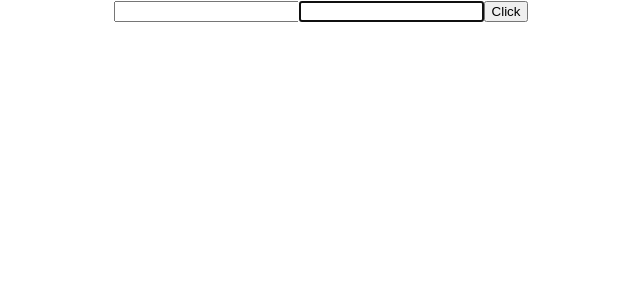
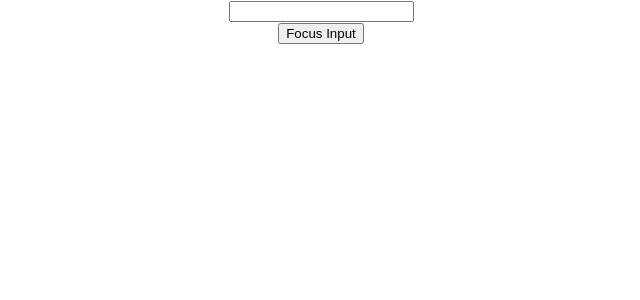
Before and after one commit to CZDiego/react-tutorial, a React (Create React App) app: page / in a window 1280 px wide. Shown: the top 300 px of the page, without its empty margins (319-959 px from the left). Built offline with nearby package versions, Linux system fonts and the light colour scheme.

Commit message:
Add ref forwarding

```diff
--- a/src/App.js
+++ b/src/App.js
@@ -1,12 +1,12 @@
 import React from 'react';
 import './App.css';
-import RefsDemo from "./components/refs/RefsDemo";
+import RefForwardingParentInput from "./components/refs/RefForwardingParentInput";
 
 function App() {
   return (
     <div className="App">
 
-      <RefsDemo/>
+      <RefForwardingParentInput/>
 
     </div>
   );
--- /dev/null
+++ b/src/components/refs/RefForwardingInput.js
@@ -0,0 +1,26 @@
+import React from "react";
+
+/*
+//traditional way
+function RefForwardingInput (){
+
+  return (
+    <div>
+      <input type="text"/>
+    </div>
+  );
+
+}
+*/
+
+//new way
+const RefForwardingInput = React.forwardRef((props, ref) => {
+
+  return (
+    <div>
+      <input type="text" ref={ref}/>
+    </div>
+  );
+
+});
+export default RefForwardingInput;
--- /dev/null
+++ b/src/components/refs/RefForwardingParentInput.js
@@ -0,0 +1,29 @@
+import React from "react";
+import RefForwardingInput from "./RefForwardingInput";
+
+//rarely used
+class RefForwardingParentInput extends React.Component {
+
+  constructor(props) {
+    super(props);
+
+    this.inputRef = React.createRef();
+
+  }
+
+  onClickHandler = () => {
+    this.inputRef.current.focus();
+  };
+
+
+  render() {
+    return (
+      <div>
+        <RefForwardingInput ref={this.inputRef}/>
+        <button onClick={this.onClickHandler}>Focus Input</button>
+      </div>
+    );
+  }
+}
+
+export default RefForwardingParentInput;
```
